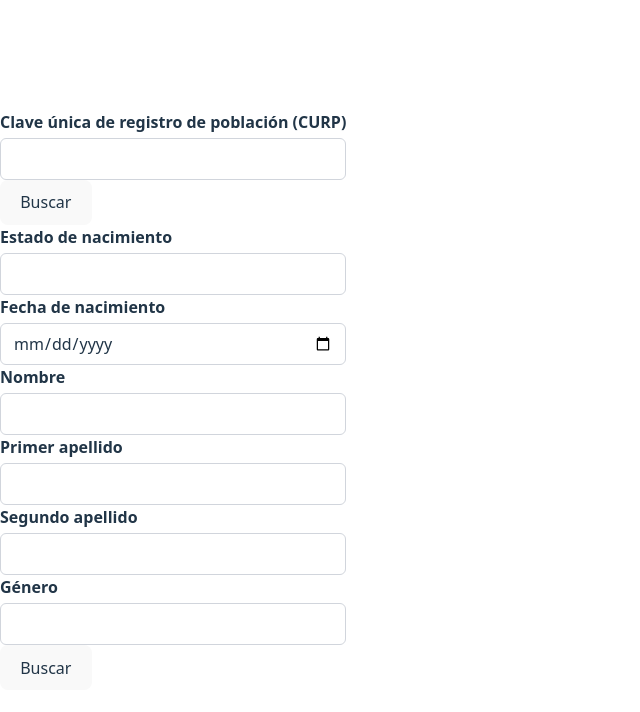
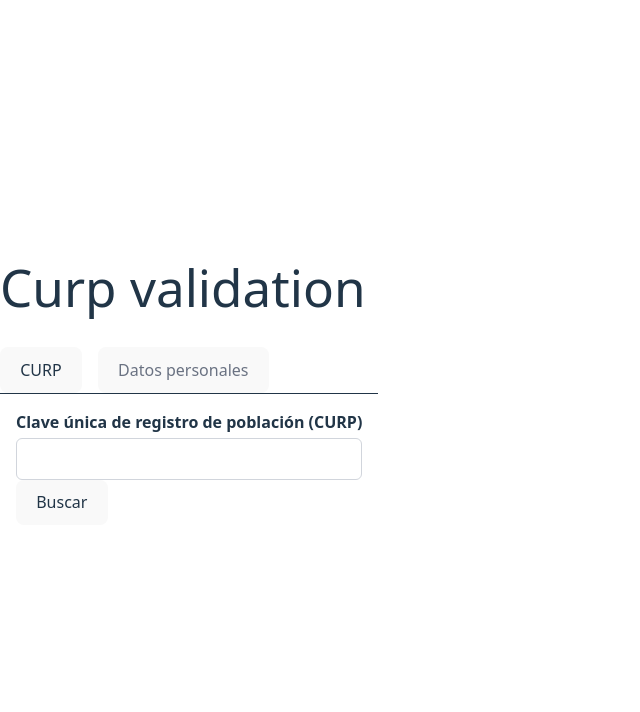
Before and after one commit to gabyquin14/widget-curp-validation, a React (Vite) app: page / in a window 1280 px wide. Shown: the top 712 px of the page, without its empty margins (0-640 px from the left). Built offline with nearby package versions, Linux system fonts and the light colour scheme.

Commit message:
Created select input and replace it in the personaldataprocess, updated types to include what the select component expects, updated schema to match the error message, created tabs reusable component

```diff
--- a/src/components/molecules/PersonalDataProcess.tsx
+++ b/src/components/molecules/PersonalDataProcess.tsx
@@ -5,6 +5,11 @@ import InputField from "../ui/TextInput";
 import { personalDataSchema } from "../../schema/curp.schema";
 import type { IFormInputPersonalData } from "../../types/formTypes";
 import { sendPostMessage } from "../../utils/sendMessageToHost";
+import {
+  genderOptionsArray,
+  mexicoStates,
+} from "../../constants/personalDataArrays";
+import SelectInput from "../ui/SelectInput";
 
 const PersonalDataProcess: FC = () => {
   const {
@@ -23,19 +28,6 @@ const PersonalDataProcess: FC = () => {
     <div>
       <form onSubmit={handleSubmit(onSubmit)}>
         <InputField
-          register={register("state")}
-          label="Estado de nacimiento"
-          name="state"
-          error={errors.state}
-        />
-        <InputField
-          register={register("birthdate")}
-          label="Fecha de nacimiento"
-          name="birthdate"
-          type="date"
-          error={errors.birthdate}
-        />
-        <InputField
           register={register("name")}
           label="Nombre"
           name="name"
@@ -53,12 +45,29 @@ const PersonalDataProcess: FC = () => {
           name="last_surname"
           error={errors.last_surname}
         />
+        <SelectInput
+          register={register("state")}
+          label="Estado de nacimiento"
+          name="state"
+          options={mexicoStates}
+          error={errors.state}
+        />
         <InputField
+          register={register("birthdate")}
+          label="Fecha de nacimiento"
+          name="birthdate"
+          type="date"
+          error={errors.birthdate}
+        />
+
+        <SelectInput
           register={register("gender")}
           label="Género"
           name="gender"
+          options={genderOptionsArray}
           error={errors.gender}
         />
+
         <button type="submit">Buscar</button>
       </form>
     </div>
--- a/src/components/template/Widget.tsx
+++ b/src/components/template/Widget.tsx
@@ -1,12 +1,18 @@
 import { type FC } from "react";
 import CurpProcess from "../molecules/CurpProcess";
 import PersonalDataProcess from "../molecules/PersonalDataProcess";
+import Tabs from "../ui/Tabs";
+
+const tabs = [
+  { label: "CURP", content: <CurpProcess /> },
+  { label: "Datos personales", content: <PersonalDataProcess /> },
+];
 
 const Widget: FC = () => {
   return (
-    <div>
-      <CurpProcess />
-      <PersonalDataProcess />
+    <div className="flex flex-col gap-8">
+      <h1>Curp validation</h1>
+      <Tabs tabs={tabs} />
     </div>
   );
 };
--- /dev/null
+++ b/src/components/ui/SelectInput.tsx
@@ -0,0 +1,55 @@
+import React from "react";
+import type { FieldError, UseFormRegisterReturn } from "react-hook-form";
+import type { SelectOptionsType } from "../../types/formTypes";
+
+type Props = {
+  label: string;
+  name: string;
+  type?: string;
+  placeholder?: string;
+  register: UseFormRegisterReturn;
+  error?: FieldError;
+  options: SelectOptionsType[];
+};
+
+const SelectInput: React.FC<Props> = ({
+  label,
+  name,
+  register,
+  error,
+  options,
+}) => {
+  return (
+    <div className="input-field">
+      <label htmlFor={name} className="block mb-1 font-semibold">
+        {label}
+      </label>
+      <select
+        id={name}
+        {...register}
+        className={`w-full px-3 py-2 border rounded-md outline-none text-white ${
+          error?.message ? "border-red-500" : "border-gray-300"
+        }`}
+      >
+        <option value="" className="text-black font-semibold">
+          Selecciona una opción
+        </option>
+        {options.map((opt) => (
+          <option
+            key={opt.value}
+            value={opt.value}
+            className="text-black font-semibold"
+          >
+            {opt.text}
+          </option>
+        ))}
+      </select>
+
+      {error?.message && (
+        <p className="text-red-600 text-sm mt-1">{error.message}</p>
+      )}
+    </div>
+  );
+};
+
+export default SelectInput;
--- a/src/components/ui/Tabs.tsx
+++ b/src/components/ui/Tabs.tsx
@@ -0,0 +1,37 @@
+import { useState } from "react";
+
+type Tab = { label: string; content: React.ReactNode };
+
+const Tabs = ({ tabs }: { tabs: Tab[] }) => {
+  const [active, setActive] = useState(0);
+
+  return (
+    <div>
+      <nav>
+        <ul role="tablist" className="flex gap-4 border-b">
+          {tabs.map((tab, i) => (
+            <li key={i} role="presentation">
+              <button
+                role="tab"
+                aria-selected={active === i}
+                onClick={() => setActive(i)}
+                className={`py-2 px-4 ${
+                  active === i
+                    ? "border-b-2 border-blue-500 font-semibold"
+                    : "text-gray-500"
+                }`}
+              >
+                {tab.label}
+              </button>
+            </li>
+          ))}
+        </ul>
+      </nav>
+
+      <section role="tabpanel" className="p-4">
+        {tabs[active].content}
+      </section>
+    </div>
+  );
+};
+export default Tabs;
--- /dev/null
+++ b/src/constants/personalDataArrays.ts
@@ -0,0 +1,47 @@
+import type { SelectOptionsType } from "../types/formTypes";
+
+export const genderOptionsArray: SelectOptionsType[] = [
+  {
+    value: "M",
+    text: "Mujer",
+  },
+  {
+    value: "H",
+    text: "Hombre",
+  },
+];
+export const mexicoStates = [
+  { value: "AS", text: "Aguascalientes" },
+  { value: "BC", text: "Baja California" },
+  { value: "BS", text: "Baja California Sur" },
+  { value: "CC", text: "Campeche" },
+  { value: "CL", text: "Coahuila" },
+  { value: "CM", text: "Colima" },
+  { value: "CS", text: "Chiapas" },
+  { value: "CH", text: "Chihuahua" },
+  { value: "DF", text: "Ciudad de México" },
+  { value: "DG", text: "Durango" },
+  { value: "GT", text: "Guanajuato" },
+  { value: "GR", text: "Guerrero" },
+  { value: "HG", text: "Hidalgo" },
+  { value: "JC", text: "Jalisco" },
+  { value: "MC", text: "Estado de México" },
+  { value: "MN", text: "Michoacán" },
+  { value: "MS", text: "Morelos" },
+  { value: "NT", text: "Nayarit" },
+  { value: "NL", text: "Nuevo León" },
+  { value: "OC", text: "Oaxaca" },
+  { value: "PL", text: "Puebla" },
+  { value: "QT", text: "Querétaro" },
+  { value: "QR", text: "Quintana Roo" },
+  { value: "SP", text: "San Luis Potosí" },
+  { value: "SL", text: "Sinaloa" },
+  { value: "SR", text: "Sonora" },
+  { value: "TC", text: "Tabasco" },
+  { value: "TS", text: "Tamaulipas" },
+  { value: "TL", text: "Tlaxcala" },
+  { value: "VZ", text: "Veracruz" },
+  { value: "YN", text: "Yucatán" },
+  { value: "ZS", text: "Zacatecas" },
+  { value: "NE", text: "Nacido en el extranjero" },
+];
--- a/src/schema/curp.schema.ts
+++ b/src/schema/curp.schema.ts
@@ -8,16 +8,12 @@ export const curpSchema = yup.object({
     .max(18, "El CURP debe tener 18 caracteres"),
 });
 export const personalDataSchema = yup.object({
-  name: yup.string().required("Tu nombre es un campo obligatorio"),
-  first_surname: yup
-    .string()
-    .required("Tu primer nombre es un campo obligatorio"),
-  last_surname: yup
-    .string()
-    .required("Tu primer apellido es un campo obligatorio"),
-  gender: yup.string().required("Tu CURP es un campo obligatorio"),
-  birthdate: yup.string().required("Tu CURP es un campo obligatorio"),
-  state: yup.string().required("Tu CURP es un campo obligatorio"),
+  name: yup.string().required("El nombre es obligatorio"),
+  first_surname: yup.string().required("El primer apellido es obligatorio"),
+  last_surname: yup.string().required("El segundo apellido es obligatorio"),
+  gender: yup.string().required("El género es obligatorio"),
+  birthdate: yup.string().required("La fecha de nacimiento es obligatoria"),
+  state: yup.string().required("El estado de nacimiento es obligatorio"),
 });
 
 export type CurpFormData = yup.InferType<typeof curpSchema>;
--- a/src/types/formTypes.ts
+++ b/src/types/formTypes.ts
@@ -8,3 +8,8 @@ export interface IFormInputPersonalData {
   last_surname: string;
   gender: string;
 }
+
+export type SelectOptionsType = {
+  value: string;
+  text: string;
+};
```
